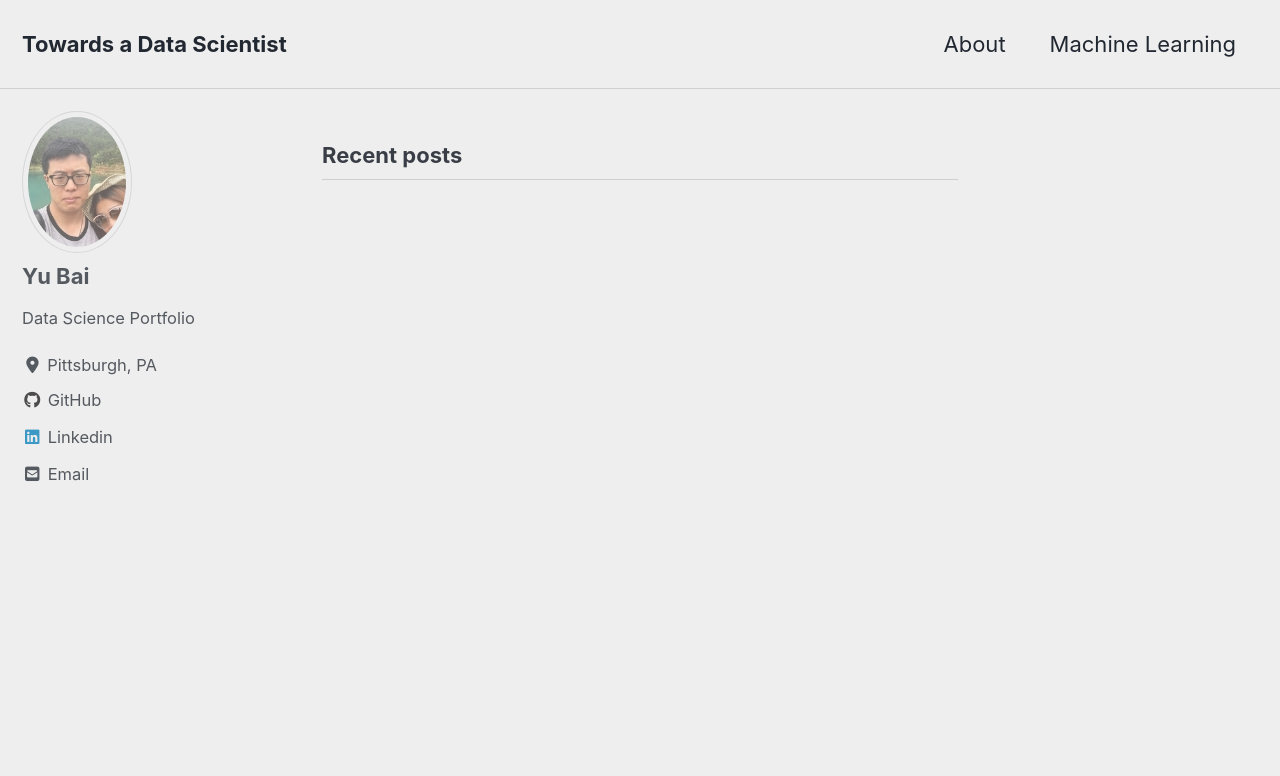
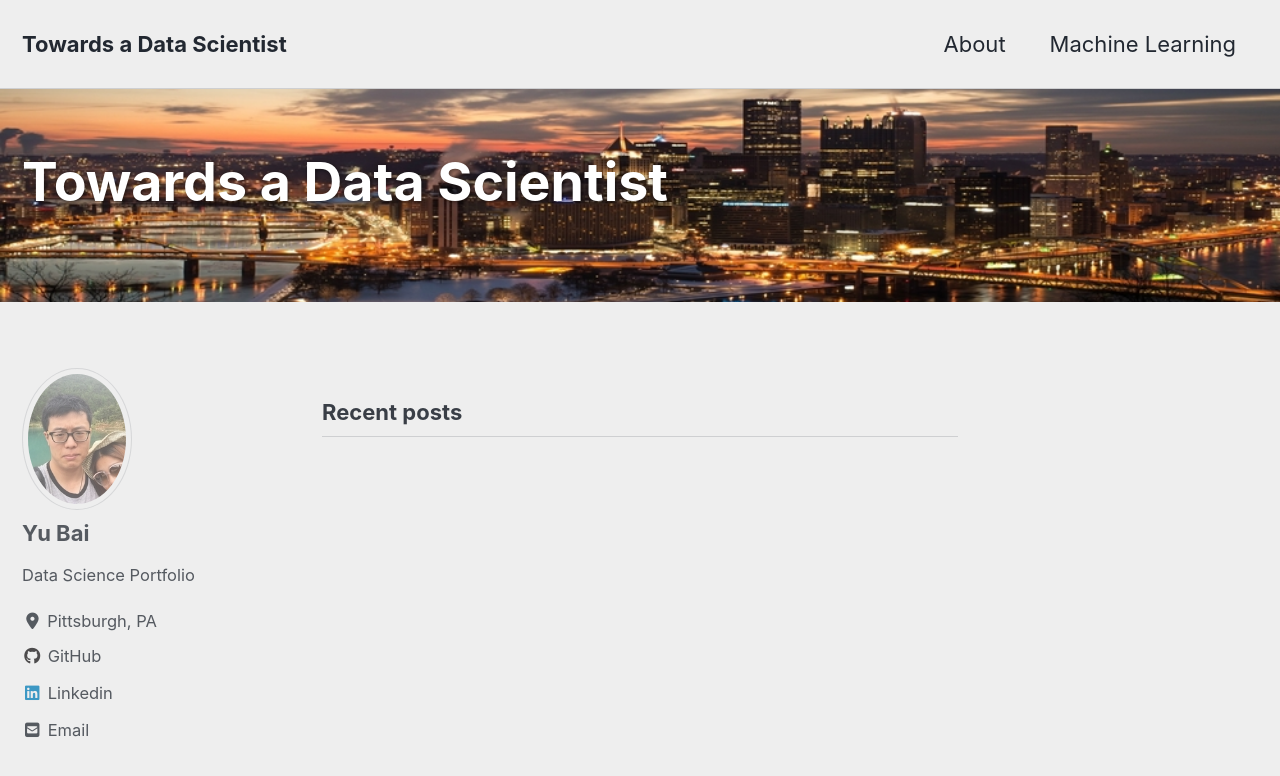
Before and after one commit to watermantle/data_science, a Jekyll site: the page built from index.html, in a window 1280 px wide and 900 px high. Shown: the top 776 px of the window. Built offline with Jekyll 4.4.1, drawn with Linux system fonts in a browser that asks for light colours; cached includes are drawn as plain includes; nearby versions of some CDN libraries; the list of posts is cut into pages by our own code.

Commit message:
Update index.html

```diff
--- a/index.html
+++ b/index.html
@@ -2,5 +2,5 @@
 layout: home
 author_profile: true
 header:
-    overlay_image:"/images/Pittsburgh.jpg"
+    overlay_image: /images/Pittsburgh.jpg
 ---
```
